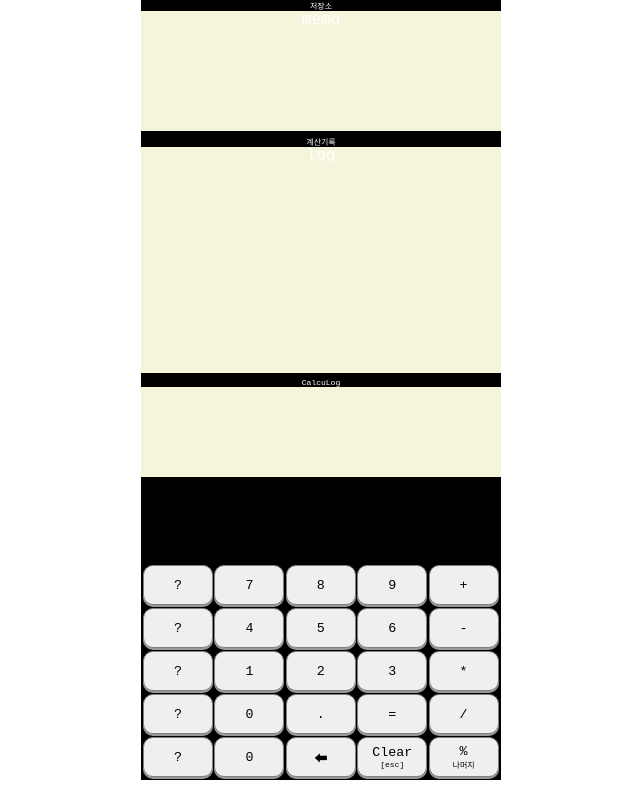
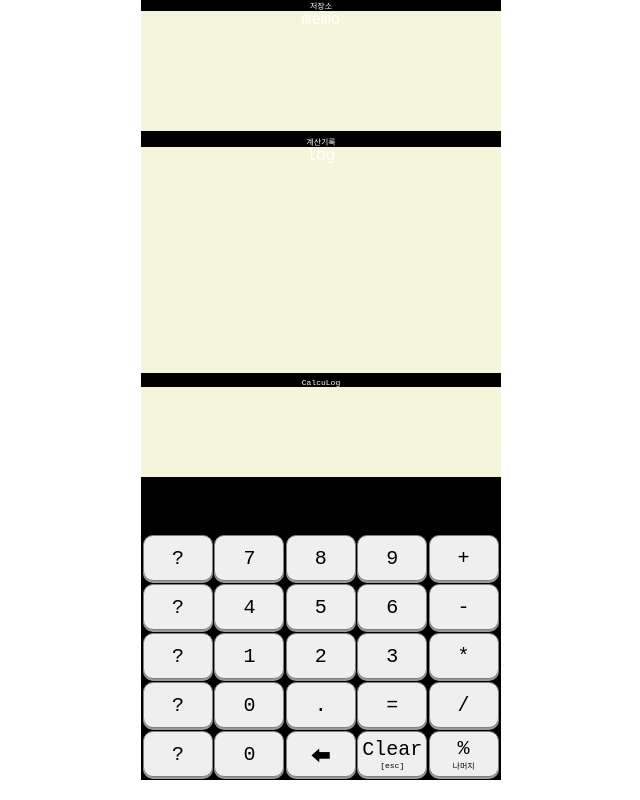
Before and after one commit to jacealan/calculog, a React (Create React App) app: page / in a window 1280 px wide. Shown: the whole page, without its empty margins (319-959 px from the left). Built offline with nearby package versions, Linux system fonts and the light colour scheme; a web font is replaced by a local one.

Commit message:
size up keypad

```diff
--- a/src/App.css
+++ b/src/App.css
@@ -48,7 +48,7 @@
 
 button.keypad {
   width: 70px;
-  height: 40px;
+  height: 46px;
   margin: 1px 0;
   border-radius: 10px;
   border: solid 1px gray;
@@ -58,6 +58,7 @@ button.keypad {
   justify-content: center;
   align-items: center;
   box-shadow: 0 2px #999;
+  font-size: 20px;
   font-weight: 400;
 }
 button.keypad:active {
--- a/src/App.js
+++ b/src/App.js
@@ -30,8 +30,6 @@ function App() {
 
   const onKeyDown = (event) => {
     event.preventDefault()
-    console.log(event.key)
-    console.log(event)
     const key = event.key
     if (key === "Enter" || key === "=") {
       try {
```
